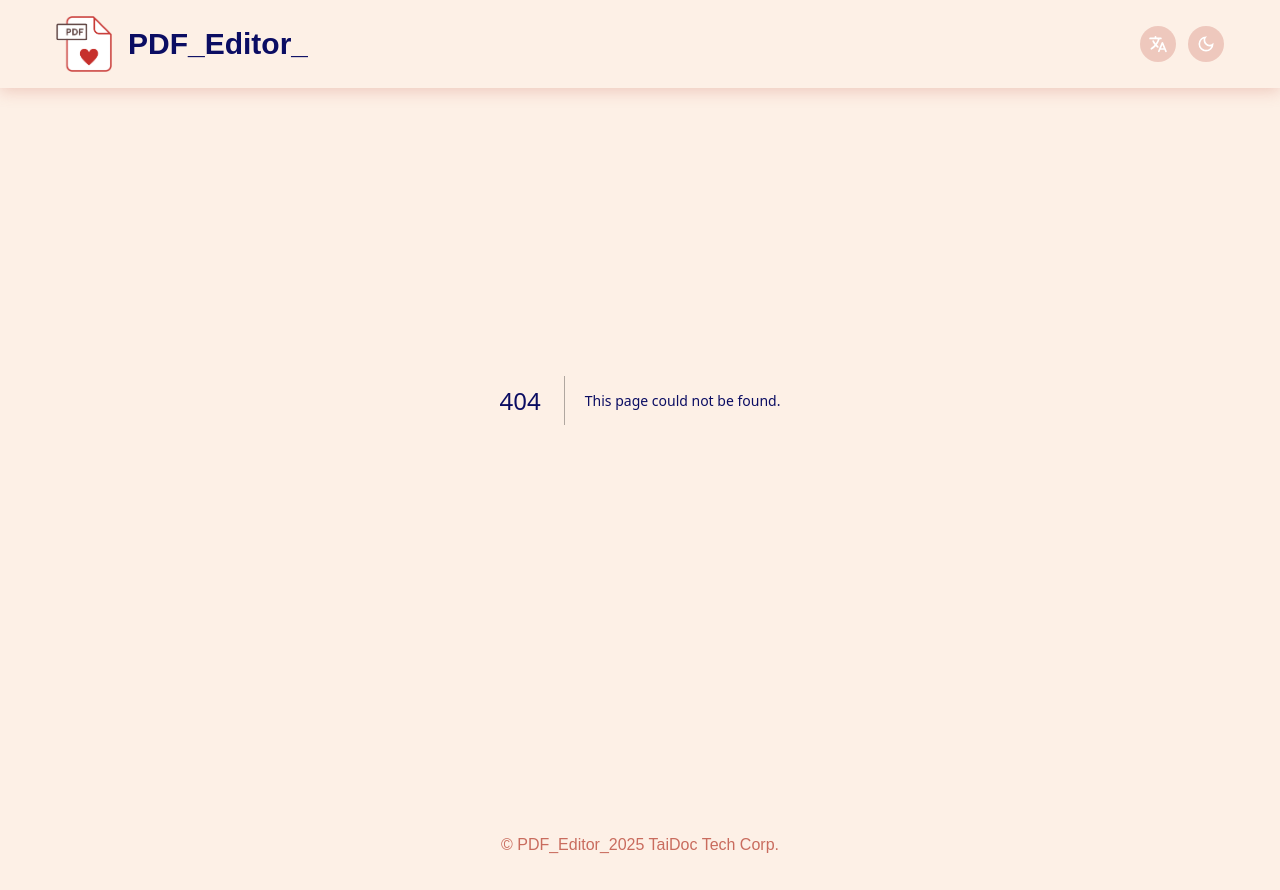
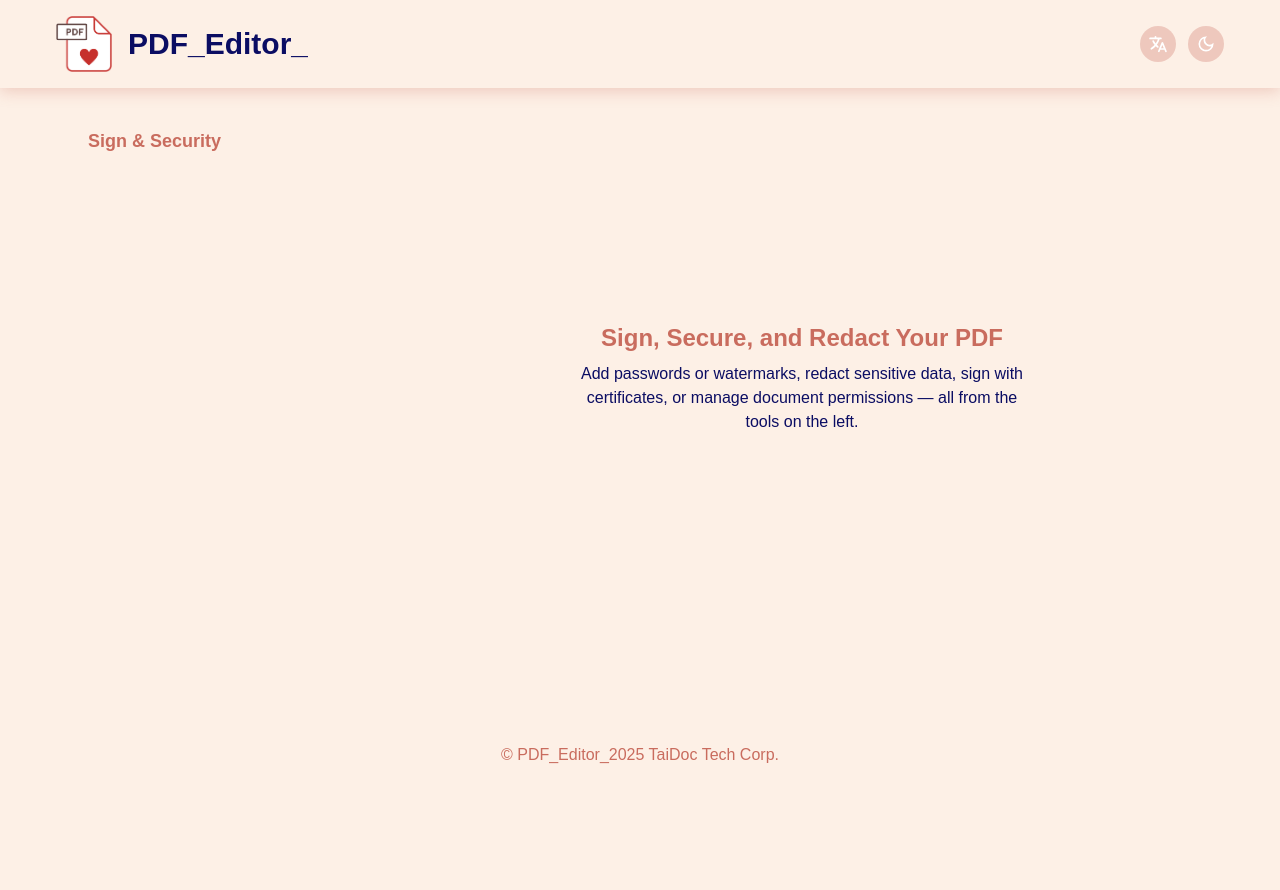
Before and after one commit to tli-gini/PDF_Editor_, a Next.js app: page /security in a window 1280 px wide. Before the commit this address had no page. After the commit the page ends 800 px from the top, so only its background shows below. Built offline with nearby package versions, Linux system fonts and the light colour scheme; a web font is replaced by a local one.

Commit message:
security and editor pages

```diff
--- /dev/null
+++ b/app/(tools)/editor/page.tsx
@@ -0,0 +1,14 @@
+// app/(tools)/editor/page.tsx
+export default function EditorHome() {
+  return (
+    <div className="flex flex-col items-center justify-center w-full h-full p-6 text-center">
+      <h1 className="mb-2 text-2xl font-bold text-primary">
+        View, Annotate, and Edit Your PDF
+      </h1>
+      <p className="max-w-md text-secondary">
+        Add images or page numbers, extract content, change metadata, or compare
+        files. Use the sidebar tools to edit your PDF just the way you need.
+      </p>
+    </div>
+  );
+}
--- /dev/null
+++ b/app/(tools)/security/page.tsx
@@ -0,0 +1,15 @@
+// app/(tools)/editor/page.tsx
+export default function EditorHome() {
+  return (
+    <div className="flex flex-col items-center justify-center w-full h-full p-6 text-center">
+      <h1 className="mb-2 text-2xl font-bold text-primary">
+        Sign, Secure, and Redact Your PDF
+      </h1>
+      <p className="max-w-md text-secondary">
+        Add passwords or watermarks, redact sensitive data, sign with
+        certificates, or manage document permissions — all from the tools on the
+        left.
+      </p>
+    </div>
+  );
+}
```
